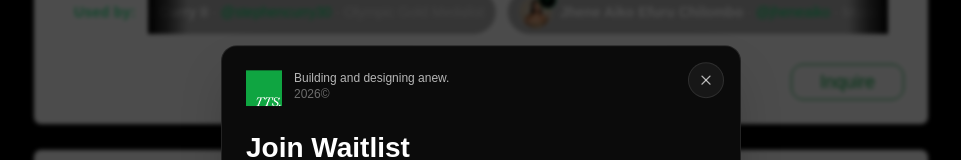
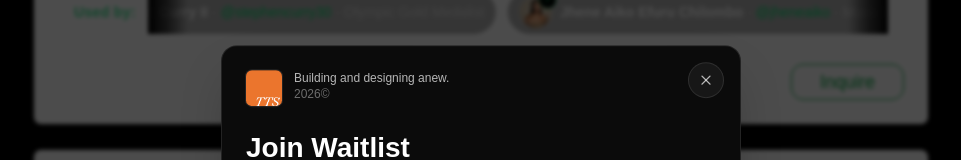
Before and after one commit to telluricaquarian/thethinkingspiritrepo, a Next.js app: page / in a window 1280 px wide. Both pictures are taken after a click on the button "Join". Shown: the part 491-651 px from the top of the page, without its empty margins (159-1120 px from the left). Built offline with nearby package versions, Linux system fonts and the light colour scheme.

Commit message:
Swap waitlist logo to ttsorange with rounded treatment

```diff
--- a/components/ui/waitlist-modal.tsx
+++ b/components/ui/waitlist-modal.tsx
@@ -51,10 +51,10 @@ export default function WaitlistModal({
 
           {/* Header */}
           <div className="flex items-start gap-3">
-            {/* Logo (not rounded) */}
-            <div className="relative h-9 w-9 overflow-hidden">
+            {/* Logo (slightly rounded, matching TTSBW treatment) */}
+            <div className="relative h-9 w-9 overflow-hidden rounded-md ring-1 ring-white/10 bg-white/5">
               <Image
-                src="/images/ttsfav.png"
+                src="/images/ttsorange.png"
                 alt="TTS"
                 fill
                 className="object-contain"
```
Also changed, not shown: public/images/ttsorange.png (added).
